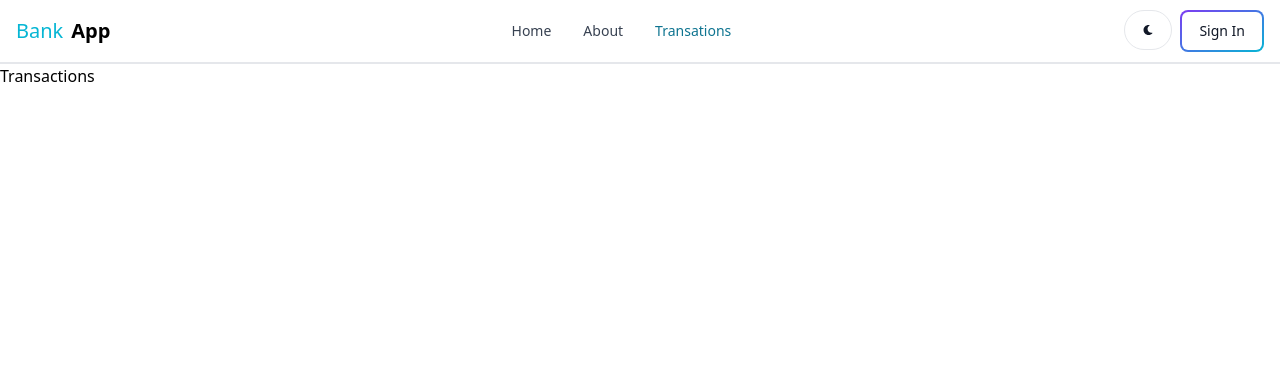
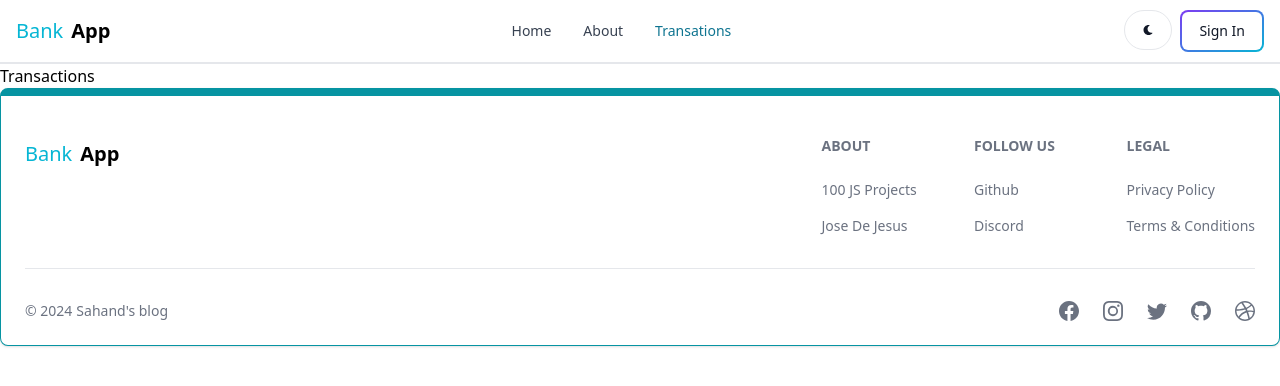
Before and after one commit to Josede2450/bank-app, a React (Vite) app in the folder client/: page /transations in a window 1280 px wide. Shown: the top 386 px of the page. Built offline with nearby package versions, Linux system fonts and the light colour scheme.

Commit message:
create and add the footer component

```diff
--- a/client/src/App.jsx
+++ b/client/src/App.jsx
@@ -7,6 +7,7 @@
 import Dashboard from "./pages/Dashboard";
 import Header from "./components/Header";
 import Transactions from "./pages/Transactions";
+import Footer from "./components/Footer";
 
 export default function App() {
   return (
@@ -20,6 +21,7 @@
         <Route path="/dashboard" element={<Dashboard />} />
         <Route path="/transations" element={<Transactions />} />
       </Routes>
+      <Footer />
     </BrowserRouter>
   );
 }
--- /dev/null
+++ b/client/src/components/Footer.jsx
@@ -0,0 +1,81 @@
+import { Footer } from "flowbite-react";
+import { Link } from "react-router-dom";
+import {
+  BsFacebook,
+  BsInstagram,
+  BsTwitter,
+  BsGithub,
+  BsDribbble,
+} from "react-icons/bs";
+export default function FooterCom() {
+  return (
+    <Footer container className="border border-t-8 border-teal-500">
+      <div className="w-full max-w-7xl mx-auto">
+        <div className="grid w-full justify-between sm:flex md:grid-cols-1">
+          <div className="mt-5">
+            <Link
+              to="/"
+              className=" self-center whitespace-nowrap text-sm sm:text-xl text-cyan-500"
+            >
+              Bank
+              <span className=" text-black px-2 py-1 font-semibold dark:text-white">
+                App
+              </span>
+            </Link>
+          </div>
+          <div className="grid grid-cols-2 gap-8 mt-4 sm:grid-cols-3 sm:gap-6">
+            <div>
+              <Footer.Title title="About" />
+              <Footer.LinkGroup col>
+                <Footer.Link href="/" target="_blank" rel="noopener noreferrer">
+                  100 JS Projects
+                </Footer.Link>
+                <Footer.Link
+                  href="/about"
+                  target="_blank"
+                  rel="noopener noreferrer"
+                >
+                  Jose De Jesus
+                </Footer.Link>
+              </Footer.LinkGroup>
+            </div>
+            <div>
+              <Footer.Title title="Follow us" />
+              <Footer.LinkGroup col>
+                <Footer.Link href="/" target="_blank" rel="noopener noreferrer">
+                  Github
+                </Footer.Link>
+                <Footer.Link href="#">Discord</Footer.Link>
+              </Footer.LinkGroup>
+            </div>
+            <div>
+              <Footer.Title title="Legal" />
+              <Footer.LinkGroup col>
+                <Footer.Link href="#">Privacy Policy</Footer.Link>
+                <Footer.Link href="#">Terms &amp; Conditions</Footer.Link>
+              </Footer.LinkGroup>
+            </div>
+          </div>
+        </div>
+        <Footer.Divider />
+        <div className="w-full sm:flex sm:items-center sm:justify-between">
+          <Footer.Copyright
+            href="#"
+            by="Sahand's blog"
+            year={new Date().getFullYear()}
+          />
+          <div className="flex gap-6 sm:mt-0 mt-4 sm:justify-center">
+            <Footer.Icon href="#" icon={BsFacebook} />
+            <Footer.Icon href="#" icon={BsInstagram} />
+            <Footer.Icon href="#" icon={BsTwitter} />
+            <Footer.Icon
+              href="https://github.com/sahandghavidel"
+              icon={BsGithub}
+            />
+            <Footer.Icon href="#" icon={BsDribbble} />
+          </div>
+        </div>
+      </div>
+    </Footer>
+  );
+}
```
